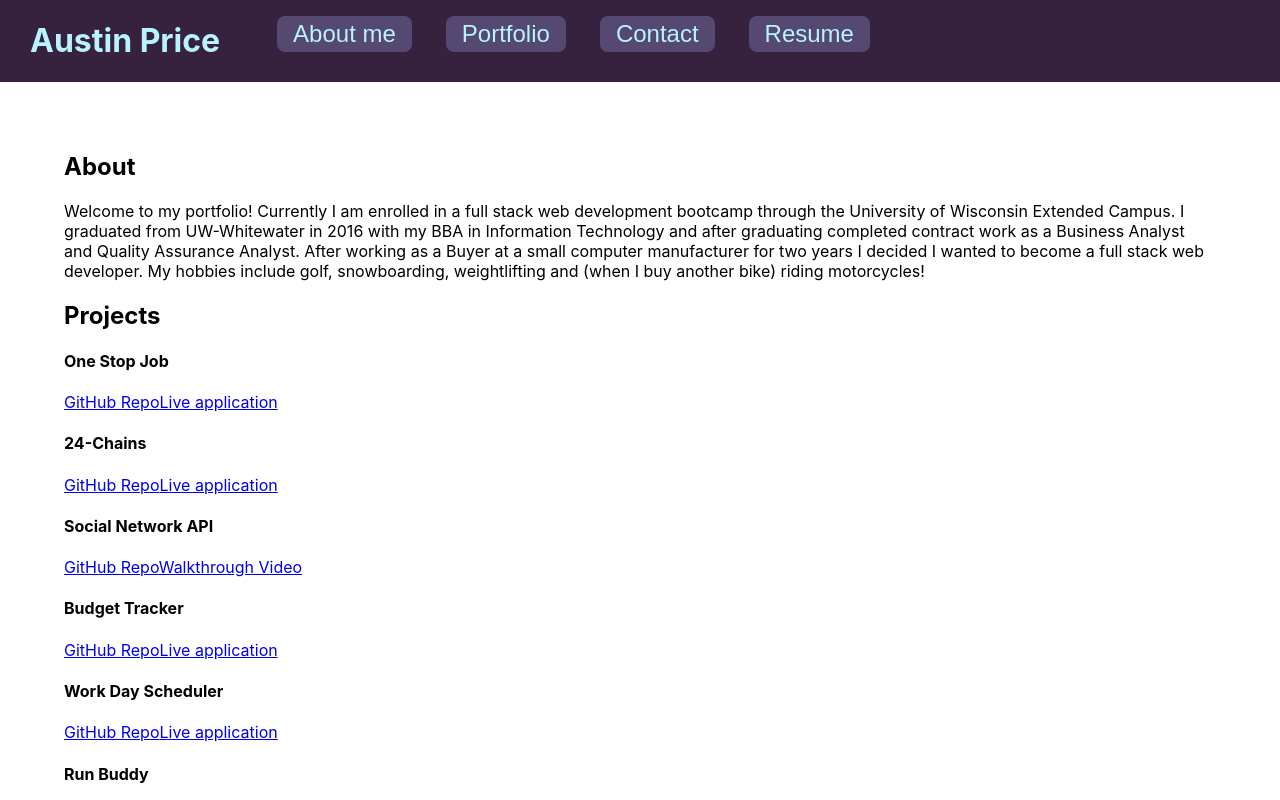
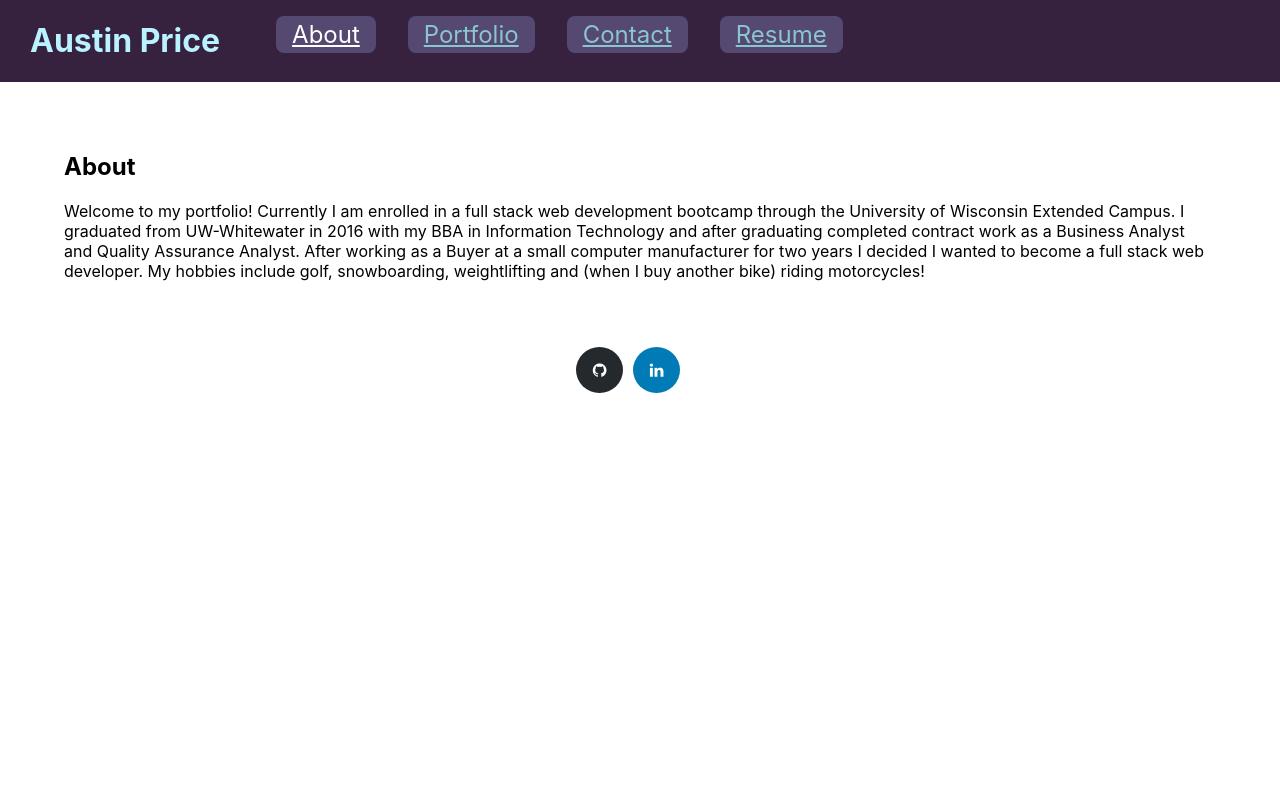
Before and after one commit to frostyausty/Portfolio, a React (Create React App) app: page / in a window 1280 px wide. Shown: the top 800 px of the page. Built offline with nearby package versions, Linux system fonts and the light colour scheme.

Commit message:
added conditional rendering, updated nav bar, resume, and profile links

```diff
--- a/src/App.js
+++ b/src/App.js
@@ -1,28 +1,37 @@
-import React from 'react';
+import React, {useState} from 'react';
 import About from './components/About';
 import Nav from './components/Nav';
 import Portfolio from './components/Portfolio';
 import Contact from './components/Contact';
 import Resume from './components/Resume';
+import Footer from './components/Footer';
 
 function App() {
+  const [currentSection, setCurrentSection] = useState('About');
 
-
-
+  const renderPage = () => {
+    switch(currentSection) {
+      default:
+        return <About />;
+      case "About":
+        return <About />;
+      case "Portfolio":
+        return <Portfolio />;
+      case "Contact":
+        return <Contact />;
+      case "Resume":
+        return <Resume />;
+    }
+  };
 
   return (
     <div>
-      <Nav></Nav>
+      <link rel="stylesheet" href="https://cdnjs.cloudflare.com/ajax/libs/font-awesome/4.7.0/css/font-awesome.min.css" />
+      <Nav currentSection={currentSection} setCurrentSection={setCurrentSection} />
       <main>
-        <About></About>
-        <Portfolio></Portfolio>
-        <Contact></Contact>
-        <Resume></Resume>
+          {renderPage(currentSection)}
       </main>
-      <footer>
-
-      </footer>
-
+      <Footer />
     </div>
   );
 }
--- /dev/null
+++ b/src/components/Footer/index.js
@@ -0,0 +1,12 @@
+import React from 'react';
+
+function Footer() {
+    return (
+        <footer>
+            <a href="https://github.com/frostyausty" className="fa fa-github" alt="github profile" key="github"></a>
+            <a href="https://www.linkedin.com/in/austinaprice/" className="fa fa-linkedin" alt="linkedin profile" key="linkedin"></a>
+        </footer>
+    );
+}
+
+export default Footer;
--- a/src/components/Nav/index.js
+++ b/src/components/Nav/index.js
@@ -1,6 +1,7 @@
 import React from 'react';
 
-function Nav() {
+function Nav(props) {
+    const sections = ["About", "Portfolio", "Contact", "Resume"];
 
     return (
         <header className="flex-row">
@@ -9,18 +10,16 @@ function Nav() {
             </h1>
             <nav>
                 <ul className="flex-row">
-                    <li className="nav-button">
-                       <button>About me</button>
-                    </li>
-                    <li className="nav-button">
-                        <button>Portfolio</button>
-                    </li>
-                    <li className="nav-button">
-                        <button>Contact</button>
-                    </li>
-                    <li className="nav-button">
-                        <button>Resume</button>
-                    </li>
+                    {sections.map(section => (
+                        <li className="nav-button" key={section}>
+                            <a
+                                href={'#' + section.toLowerCase()}
+                                onClick={() => props.setCurrentSection(section)}
+                                className={props.currentSection === section ? 'nav-link active' : 'nav-link'}>
+                                {section}
+                            </a>
+                        </li>
+                    ))}
                 </ul>
             </nav>
         </header>
--- a/src/components/Portfolio/index.js
+++ b/src/components/Portfolio/index.js
@@ -1,52 +1,69 @@
-import React from 'react';
+import React, {useState} from 'react';
 
 function Portfolio() {
+    // const [project, setProject] = useState(0);
+
+    const [projects] = useState([
+        {
+            title: 'One Stop Job',
+            github: 'https://github.com/frostyausty/OneStopJob',
+            deploy: 'https://frostyausty.github.io/OneStopJob/',
+            file: 'onestopjob'
+        },
+
+        {
+            title: '24-Chains',
+            github: 'https://github.com/MarynaPR/24-chains',
+            deploy: 'https://dry-mesa-09626.herokuapp.com/',
+            file: '24chains'
+        },
+
+        {
+            title: 'Social Network API',
+            github: 'https://github.com/frostyausty/SocialNetworkAPI',
+            deploy: 'https://drive.google.com/file/d/1DSmmW3wcOSMIHGgTM-hmHJlOLBEVSFz_/view',
+            file: 'socialnetworkapi'
+        },
+
+        {
+            title: 'Budget Tracker',
+            github: 'https://github.com/frostyausty/BudgetTracker',
+            deploy: 'https://pure-thicket-17207.herokuapp.com/',
+            file: 'budgettracker'
+        },
+
+        {
+            title: 'Work Day Scheduler',
+            github: 'https://github.com/frostyausty/WorkDayScheduler',
+            deploy: 'https://frostyausty.github.io/WorkDayScheduler/',
+            file: 'workdayscheduler'
+        },
+
+        {
+            title: 'Run Buddy',
+            github: 'https://github.com/frostyausty/run-buddy',
+            deploy: 'https://frostyausty.github.io/run-buddy/',
+            file: 'runbuddy'
+        }
+
+    ])
 
     return (
         <section>
             <h2>Projects</h2>
             <div>
-                <h4>One Stop Job</h4>
-                <a href="https://github.com/frostyausty/OneStopJob">GitHub Repo</a>
-                <a href="https://frostyausty.github.io/OneStopJob/">Live application</a>
-                {/* <img src={require("../../assets/projectPhotos/onestopjob.jpg").default} alt="one stop job front page"></img> */}
+                {projects.map((project, i) => (
+                    <div className="flex-row" key={project.title}>
+                        <h4>{project.title}</h4>
+                        <a href={project.github}>GitHub Repo</a>
+                        <a href={project.deploy}>Live application</a>
+                        <img src={require(`../../assets/projectPhotos/${project.file}.jpg`).default}
+                        alt={project.title}
+                        className="project-img"
+                        key={i} />
+                    </div>
+                ))}
             </div>
-
-            <div>
-                <h4>24-Chains</h4>
-                <a href="https://github.com/MarynaPR/24-chains">GitHub Repo</a>
-                <a href="https://dry-mesa-09626.herokuapp.com/">Live application</a>
-                {/* <img src={require("../../assets/projectPhotos/24chains.jpg").default} alt="project 2 24-chains login page"></img> */}
-            </div>
-
-            <div>
-                <h4>Social Network API</h4>
-                <a href="https://github.com/frostyausty/SocialNetworkAPI">GitHub Repo</a>
-                <a href="https://drive.google.com/file/d/1DSmmW3wcOSMIHGgTM-hmHJlOLBEVSFz_/view">Walkthrough Video</a>
-                {/* <img src={require("../../assets/projectPhotos/socialnetworkapi.jpg").default} alt="socialnetworkapi photo"></img> */}
-            </div>
-
-            <div>
-                <h4>Budget Tracker</h4>
-                <a href="https://github.com/frostyausty/BudgetTracker">GitHub Repo</a>
-                <a href="https://pure-thicket-17207.herokuapp.com/">Live application</a>
-                {/* <img src={require("../../assets/projectPhotos/budgettracker.jpg").default} alt="budget tracker photo"></img> */}
-            </div>
-
-            <div>
-                <h4>Work Day Scheduler</h4>
-                <a href="https://github.com/frostyausty/WorkDayScheduler">GitHub Repo</a>
-                <a href="https://frostyausty.github.io/WorkDayScheduler/">Live application</a>
-                {/* <img src={require("../../assets/projectPhotos/workdayscheduler.jpg").default} alt="scheduler photo"></img> */}
-            </div>
-
-            <div>
-                <h4>Run Buddy</h4>
-                <a href="https://github.com/frostyausty/run-buddy">GitHub Repo</a>
-                <a href="https://frostyausty.github.io/run-buddy/">Live application</a>
-                {/* <img src={require("../../assets/projectPhotos/runbuddy.jpg").default} alt="run buddy front page"></img> */}
-            </div>
-
         </section>
     );
 }
--- a/src/components/Resume/index.js
+++ b/src/components/Resume/index.js
@@ -1,10 +1,11 @@
 import React from 'react';
+import resume from '../../assets/files/AustinPriceResume.docx'
 
 function Resume() {
     return (
         <section>
             <h2>Resume</h2>
-            <p> Add resume here </p>
+            <a href={resume} target="_blank" rel="noreferrer" download="AustinPrice_Resume">Download Resume</a>
         </section>
     );
 }
--- a/src/index.css
+++ b/src/index.css
@@ -59,6 +59,16 @@ button {
 
 li {
   list-style: none;
+  font-size: 1.5rem;
+  text-decoration: none;
+  padding: 0.25rem 1rem;
+  border-radius: .5rem;
+  border: none;
+  outline: none;
+  cursor: pointer;
+  margin: 0 1px;
+  background-color: var(--secondary);
+  color: var(--lightblue);
 }
 
 nav a:hover {
@@ -67,6 +77,11 @@ nav a:hover {
 
 nav  li {
   cursor: pointer;
+}
+
+.active {
+  color: white;
+
 }
 
 .container {
@@ -118,3 +133,42 @@ nav  li {
   margin-right: var(--spacing-two);
   margin-left: var(--spacing-two);
 }
+
+.project-img {
+  width: 20%;
+  height: 20%;
+  margin-bottom: 20px;
+  cursor: pointer;
+}
+
+footer {
+  margin-right: 45%;
+  margin-left: 45%
+}
+
+.fa {
+  padding: 15px;
+  font-size: 100px;
+  width: 17px;
+  text-align: center;
+  text-decoration: none;
+  border-radius: 50%;
+  margin-right: 10px;
+}
+
+.fa:hover {
+  opacity: 0.7;
+  border: 2px solid #fff;
+  padding: 11px;
+  width: 19px;
+}
+
+.fa-linkedin {
+  background: #007bb5;
+  color: white;
+}
+
+.fa-github {
+  background: #24292e;
+  color: white;
+}
```
Also changed, not shown: 2 other files (tests, documents, lock files or other folders).
